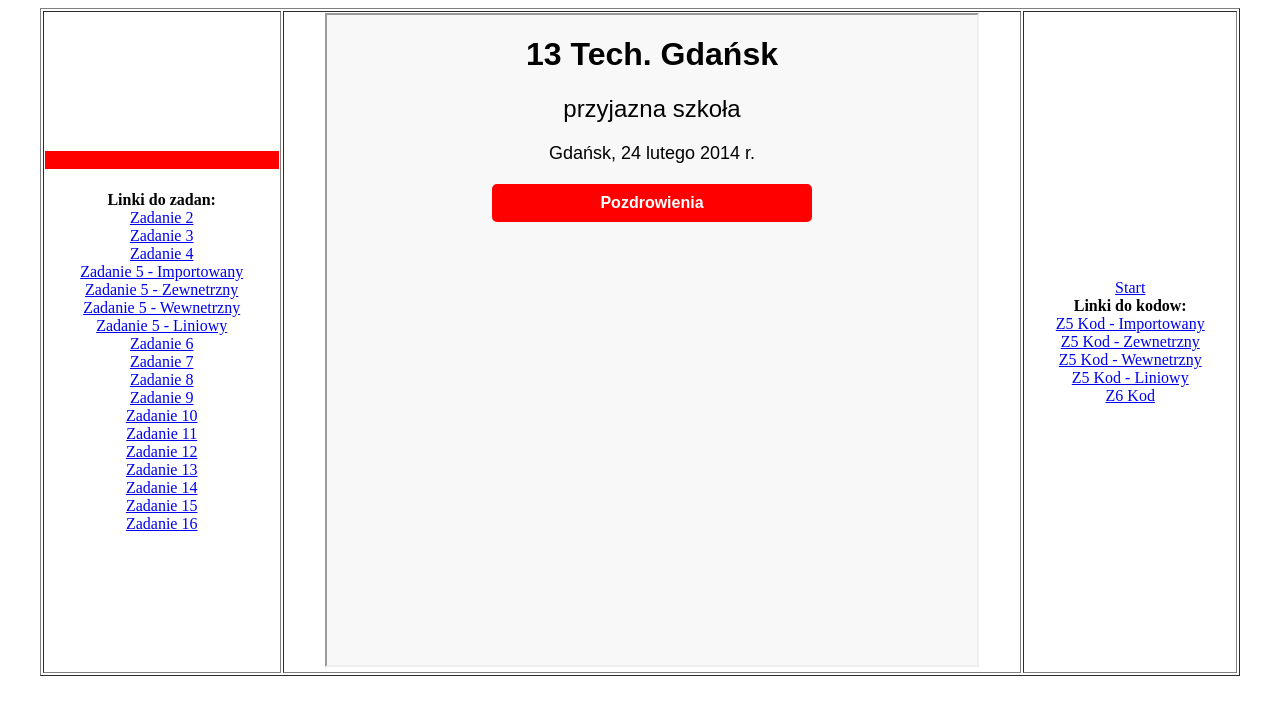
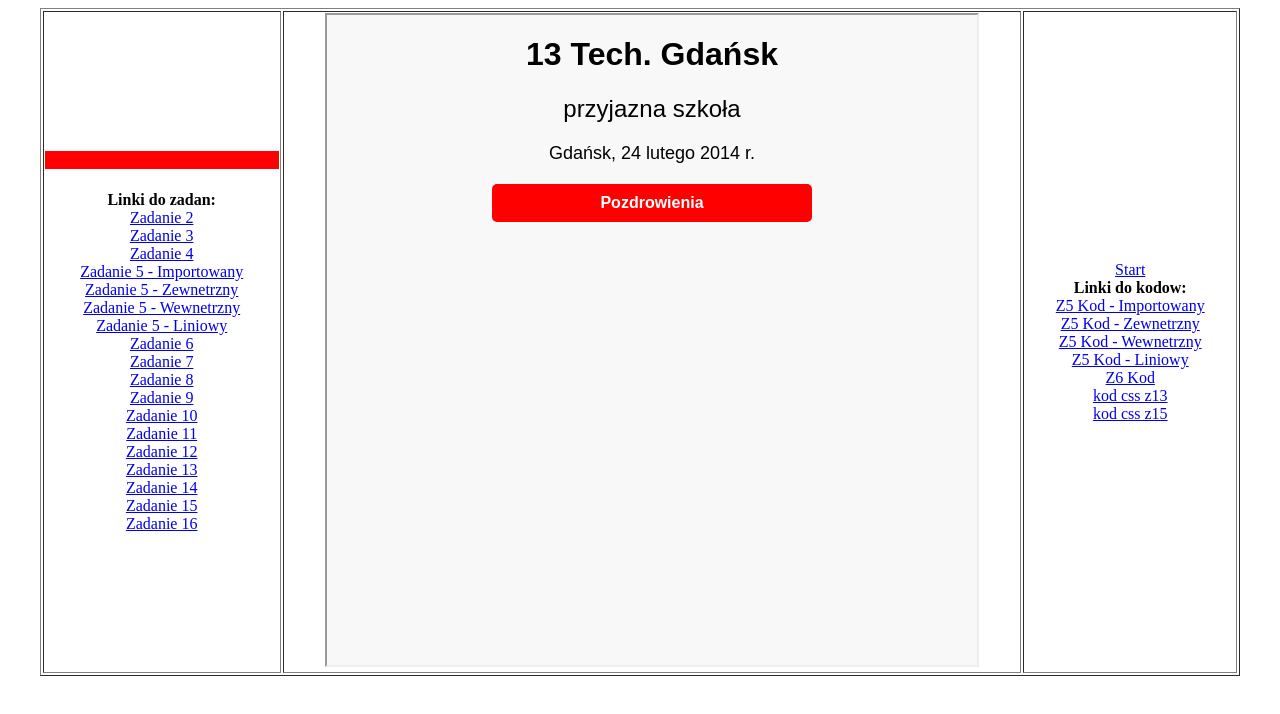
Before and after one commit to Heniekkk1234/csshenryk, a plain HTML site: page index.html in a window 1280 px wide. Drawn offline with Linux system fonts and the light colour scheme.

Commit message:
Update index.html

```diff
--- a/index.html
+++ b/index.html
@@ -48,6 +48,8 @@
                 <a href="kod_zadanie5_wewnetrzny_pisz.html" target="strony">Z5 Kod - Wewnetrzny</a><br>
                 <a href="kod_zadanie5_liniowy_pisz.html" target="strony">Z5 Kod - Liniowy</a><br>
                 <a href="kod_zadanie6_pisz.html" target="strony">Z6 Kod</a><br>
+                <a href="kod_css_z13.html" target="strony">kod css z13</a><br>
+                <a href="kod_css_z15.html" target="strony">kod css z15</a><br>
                 <!-- Dodaj kolejne linki do kodow wedlug potrzeb -->
             </td>
         </tr>
```
